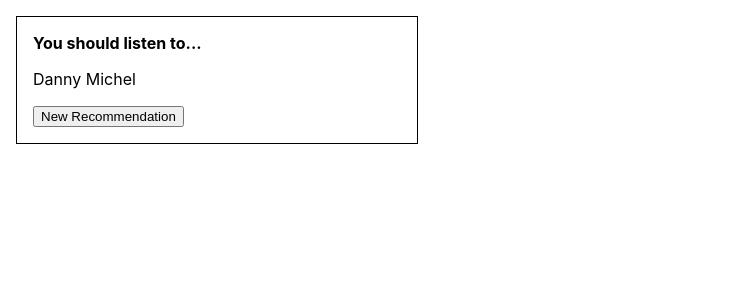
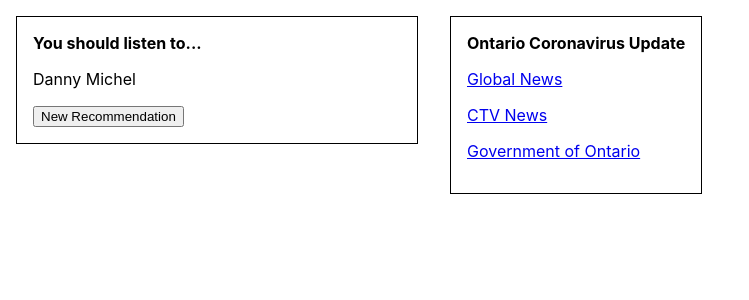
Before and after one commit to jdw1996/dashboard, a React (Create React App) app: page / in a window 1280 px wide. Shown: the top 300 px of the page, without its empty margins (0-749 px from the left). Built offline with nearby package versions, Linux system fonts and the light colour scheme.

Commit message:
Add CoronavirusUpdate widget

```diff
--- a/src/App.tsx
+++ b/src/App.tsx
@@ -1,10 +1,12 @@
 import React from 'react';
 import { MusicRecommender } from './MusicRecommender';
+import { CoronavirusUpdate } from './CoronavirusUpdate';
 
 function App(): JSX.Element {
   return (
     <div className="app">
       <MusicRecommender />
+      <CoronavirusUpdate />
     </div>
   );
 }
--- /dev/null
+++ b/src/CoronavirusUpdate.tsx
@@ -0,0 +1,24 @@
+import React from 'react';
+import { Widget } from './Widget';
+
+export function CoronavirusUpdate(): JSX.Element {
+  const today = new Date();
+  const todayString = `${today.getFullYear()}-${(today.getMonth() + 1)
+    .toString()
+    .padStart(2, '0')}-${today.getDate().toString().padStart(2, '0')}`;
+  return (
+    <Widget className="coronavirus-update" title="Ontario Coronavirus Update">
+      <p>
+        <a href="https://globalnews.ca/news/6649164/canada-coronavirus-cases/#ontario">Global News</a>
+      </p>
+      <p>
+        <a href="https://www.ctvnews.ca/health/coronavirus/tracking-every-case-of-covid-19-in-canada-1.4852102#ontario">
+          CTV News
+        </a>
+      </p>
+      <p>
+        <a href={`https://files.ontario.ca/moh-covid-19-report-en-${todayString}.pdf`}>Government of Ontario</a>
+      </p>
+    </Widget>
+  );
+}
```
